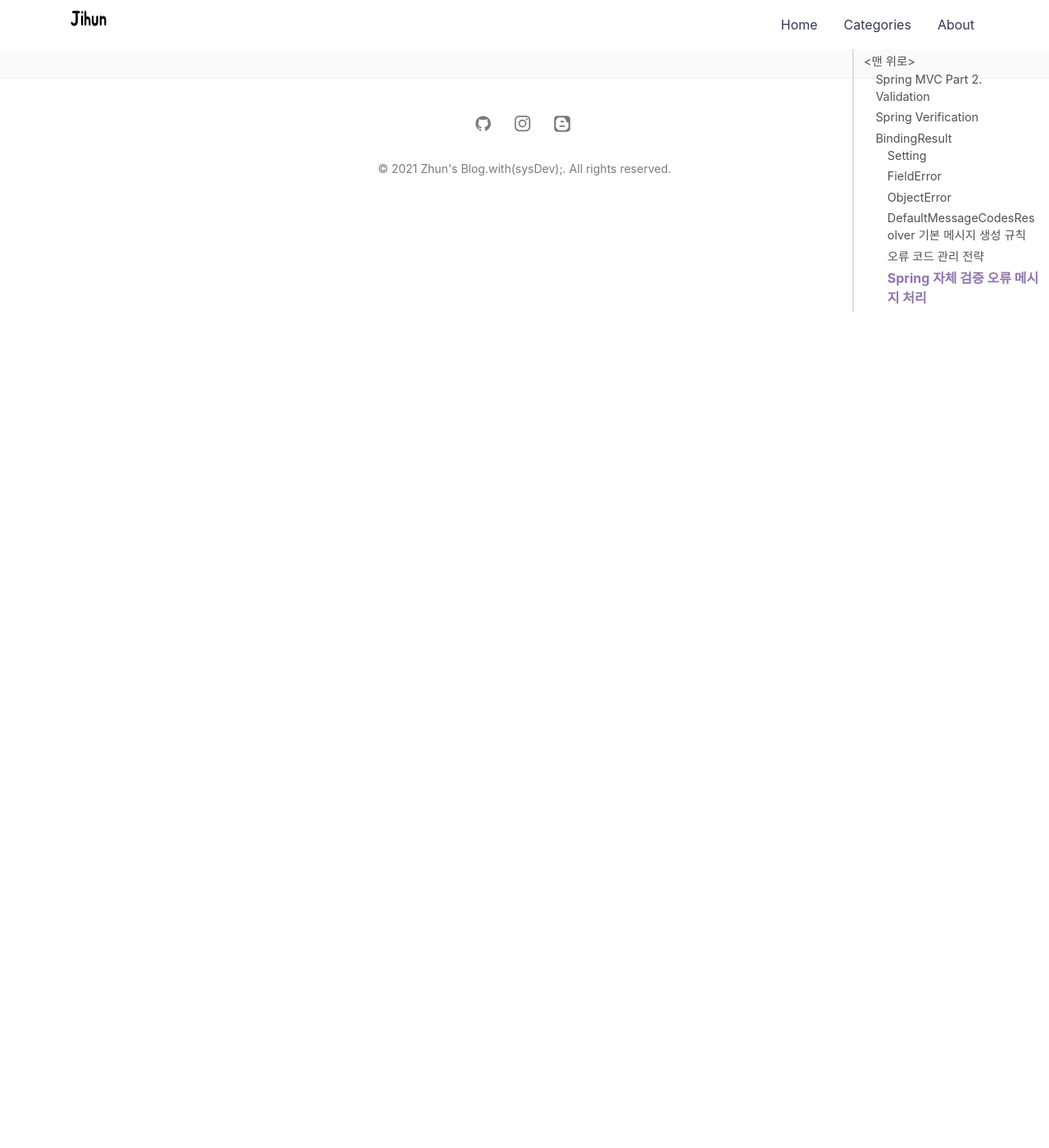
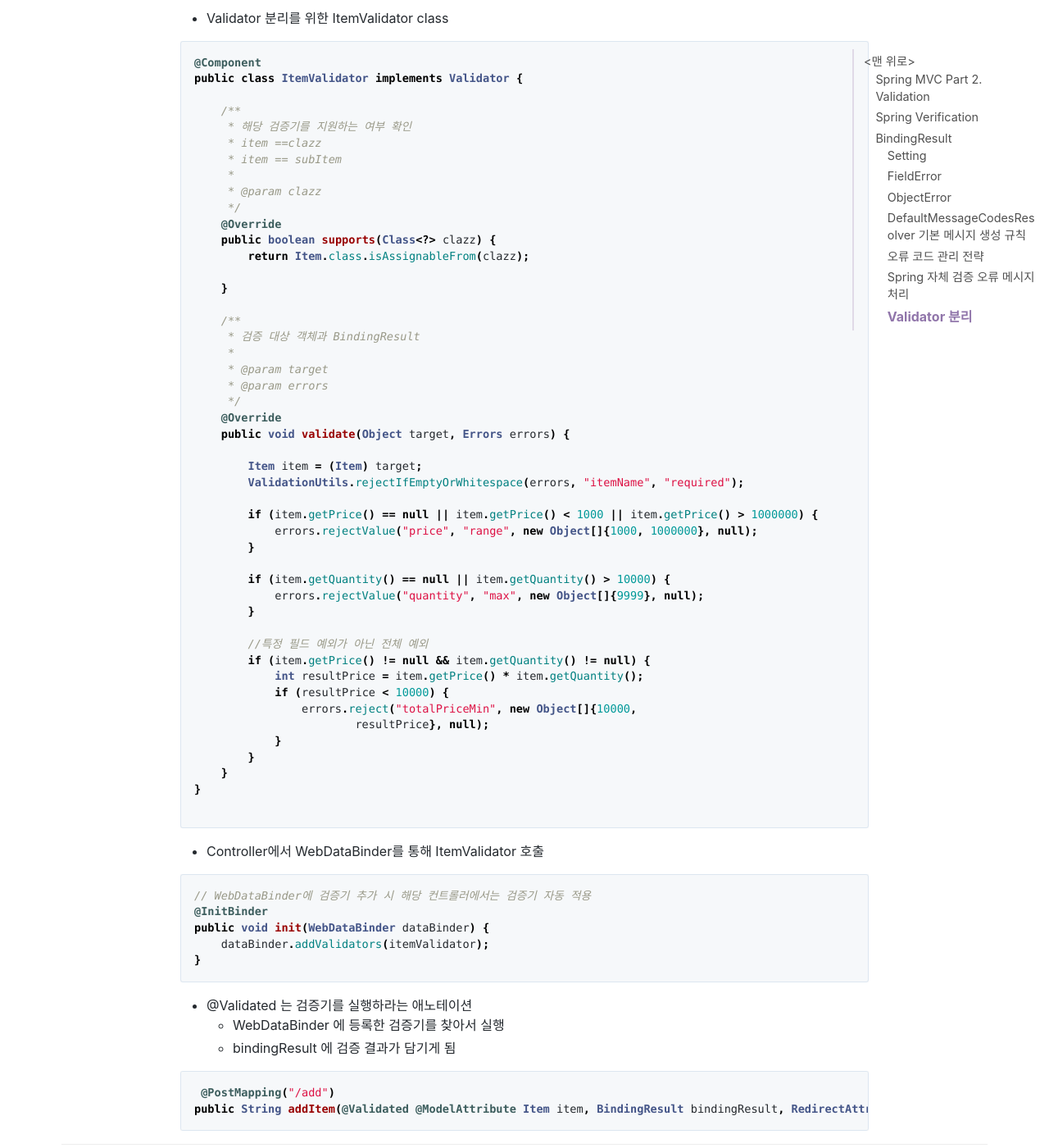
Before and after one commit to jihunparkme/jihunparkme.github.io, a Jekyll site: the page built from _posts/2021-10-12-Spring-MVC-Part2-Validation.md, in a window 1280 px wide and 1400 px high, scrolled down 4188 px. Shown: the whole window at 82% size. Built offline with Jekyll 4.4.1, drawn with Linux system fonts in a browser that asks for light colours; comment, search, counter and statistics services are not loaded; some of the changed text lies outside the part shown.

Commit message:
[검증1 - Validation] Validator 분리2

````diff
--- a/_posts/2021-10-12-Spring-MVC-Part2-Validation.md
+++ b/_posts/2021-10-12-Spring-MVC-Part2-Validation.md
@@ -166,3 +168,76 @@ bindingResult.reject(
 typeMismatch.java.lang.Integer=숫자를 입력해주세요.
 typeMismatch=타입 오류입니다.
 ```
+
+## Validator 분리
+
+- Validator 분리를 위한 ItemValidator class
+
+```java
+@Component
+public class ItemValidator implements Validator {
+
+    /**
+     * 해당 검증기를 지원하는 여부 확인
+     * item ==clazz
+     * item == subItem
+     *
+     * @param clazz
+     */
+    @Override
+    public boolean supports(Class<?> clazz) {
+        return Item.class.isAssignableFrom(clazz);
+
+    }
+
+    /**
+     * 검증 대상 객체과 BindingResult
+     *
+     * @param target
+     * @param errors
+     */
+    @Override
+    public void validate(Object target, Errors errors) {
+
+        Item item = (Item) target;
+        ValidationUtils.rejectIfEmptyOrWhitespace(errors, "itemName", "required");
+
+        if (item.getPrice() == null || item.getPrice() < 1000 || item.getPrice() > 1000000) {
+            errors.rejectValue("price", "range", new Object[]{1000, 1000000}, null);
+        }
+
+        if (item.getQuantity() == null || item.getQuantity() > 10000) {
+            errors.rejectValue("quantity", "max", new Object[]{9999}, null);
+        }
+
+        //특정 필드 예외가 아닌 전체 예외
+        if (item.getPrice() != null && item.getQuantity() != null) {
+            int resultPrice = item.getPrice() * item.getQuantity();
+            if (resultPrice < 10000) {
+                errors.reject("totalPriceMin", new Object[]{10000,
+                        resultPrice}, null);
+            }
+        }
+    }
+}
+
+```
+
+- Controller에서 WebDataBinder를 통해 ItemValidator 호출
+
+```java
+// WebDataBinder에 검증기 추가 시 해당 컨트롤러에서는 검증기 자동 적용
+@InitBinder
+public void init(WebDataBinder dataBinder) {
+    dataBinder.addValidators(itemValidator);
+}
+```
+
+- @Validated 는 검증기를 실행하라는 애노테이션
+  - WebDataBinder 에 등록한 검증기를 찾아서 실행
+  - bindingResult 에 검증 결과가 담기게 됨
+
+```java
+ @PostMapping("/add")
+public String addItem(@Validated @ModelAttribute Item item, BindingResult bindingResult, RedirectAttributes redirectAttributes) {
+```
````
Also changed, not shown: other parts of _posts/2021-10-12-Spring-MVC-Part2-Validation.md (+2 -0 lines).
